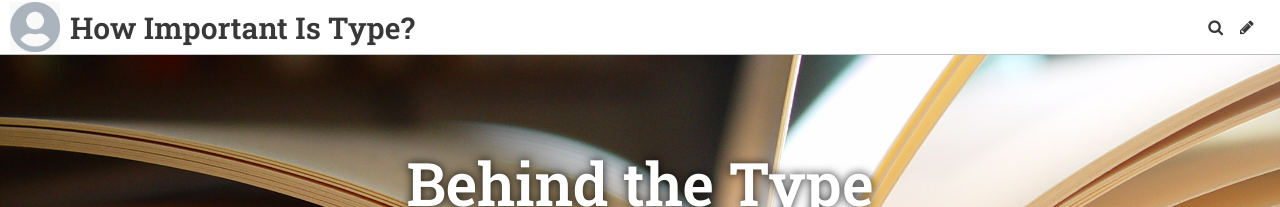
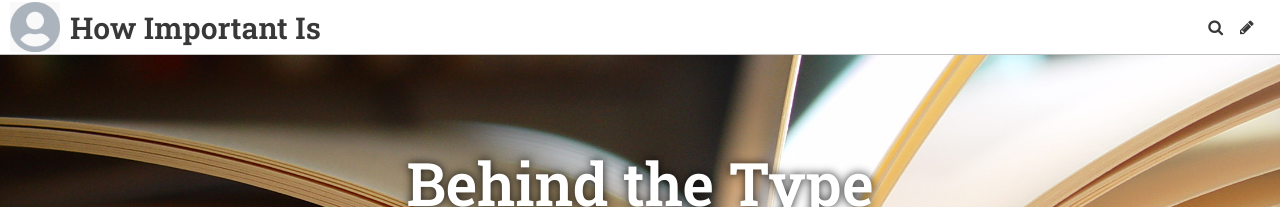
Before and after one commit to Yaz1501/BehindTheType, a Jekyll site: the page built from index.html, in a window 1280 px wide. Shown: the top 207 px of the page. Built offline with Jekyll 4.4.1, drawn with Linux system fonts in a browser that asks for light colours; some web fonts are replaced; the list of posts is cut into pages by our own code.

Commit message:
Update Settings “general”

```diff
--- a/_data/settings.yml
+++ b/_data/settings.yml
@@ -1,4 +1,4 @@
-title: How Important Is Type?
+title: "How Important Is "
 description: Explaining the importance of typography in different brands
 header_text: Behind the Type
 footer_text: Copyright 2020 Yasmin Arnould
```
